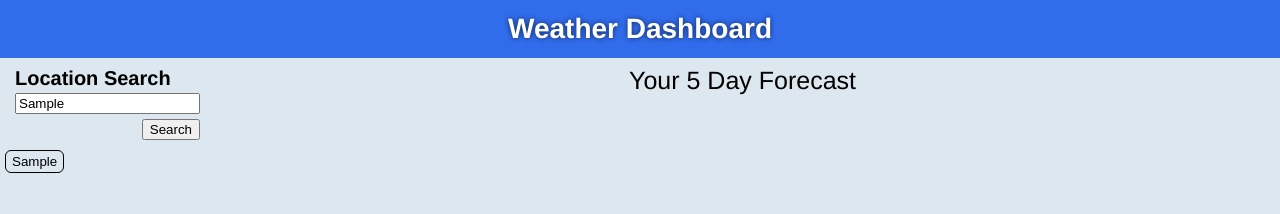
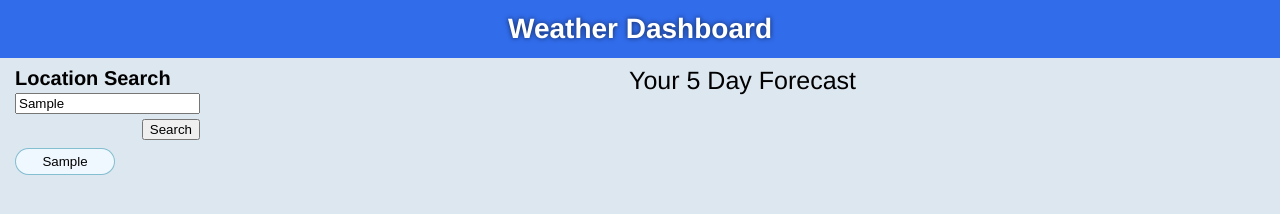
Before and after one commit to aidev13/weather-dashboard, a plain HTML site: page index.html in a window 1280 px wide. Both pictures are taken after typing "Sample" into the empty fields and a click on the button "Search". Drawn offline with Linux system fonts and the light colour scheme; no server answers.

Commit message:
Updating buttons for local storage, WIP

```diff
--- a/assets/script.js
+++ b/assets/script.js
@@ -128,6 +128,25 @@ function getForecastByFetch(cityName) {
 }
 
 
+function historyBtn(searched) {
+    console.log(searched)
+    //button creation
+    var button = document.createElement('button')
+    button.classList.add("historyBtnStyle")
+    button.innerText = searched
+    //appending button
+    var area = document.getElementById('savedSearchedBtnArea')
+    area.appendChild(button)
+    //button event
+    button.addEventListener('click',function(event) {
+        console.log(event.target.innerText)
+    })
+
+
+}
+
+
+
 
 // click listener for search button
 searchBtn.addEventListener('click', function (event) {
@@ -135,25 +154,26 @@ searchBtn.addEventListener('click', function (event) {
     var searched = citySearched.value
     event.preventDefault()
 
+    historyBtn(searched)
     getForecastByFetch(searched)
     getCurrentWeatherByFetch(searched)
 
     // var searchDataBtn = document.createElement('button')
     // searchDataBtn.innerText = searched
     // document.body.appendChild(searchDataBtn)
-    localStorage.setItem('City', searched)
-    var getItem = localStorage.getItem('City')
-    var getItemBtn = document.createElement('button')
-    getItemBtn.classList.add('historyBtn')
-    getItemBtn.innerText = getItem
+    // localStorage.setItem('City', searched)
+    // var getItem = localStorage.getItem('City')
+    // var getItemBtn = document.createElement('button')
+    // getItemBtn.classList.add('historyBtn')
+    // getItemBtn.innerText = getItem
 
-    document.body.appendChild(getItemBtn)
-    console.log(getItem)
-    getItemBtn.addEventListener('click', function() {
-        getCurrentWeatherByFetch(getItem)
-        getForecastByFetch(getItem)
+    // document.body.appendChild(getItemBtn)
+    // console.log(getItem)
+    // getItemBtn.addEventListener('click', function() {
+    //     getCurrentWeatherByFetch(getItem)
+    //     getForecastByFetch(getItem)
 
-    });
+    // });
 
 });
 
--- a/assets/style.css
+++ b/assets/style.css
@@ -103,6 +103,24 @@ h3 {
     background-color: rgba(92, 92, 92, 0.079);
 }
 
+.historyBtnStyle {
+    display: flex;
+    min-width: 100px;
+    justify-content: center;
+    margin: 8px 10px;
+    background-color: aliceblue;
+    border-radius: 16px;
+    padding: 5px 10px;
+    border: 1px solid rgba(51, 146, 175, 0.568)
+}
+
+.historyBtnStyle:hover {
+    box-shadow: 0 0 5px 1px rgb(132, 214, 241);
+    cursor: pointer;
+}
+
+
+
 @media screen and (max-width: 881px) {
     #forecastContainer {
         font-size: small;
--- a/index.html
+++ b/index.html
@@ -27,6 +27,7 @@
             <p id="fiveDayTitle">Your 5 Day Forecast</p>
             <div id="forecastContainer"></div>
         </div>
+        <div id="savedSearchedBtnArea"></div>
     </section>
 
     <script src="./assets/script.js"></script>
```
